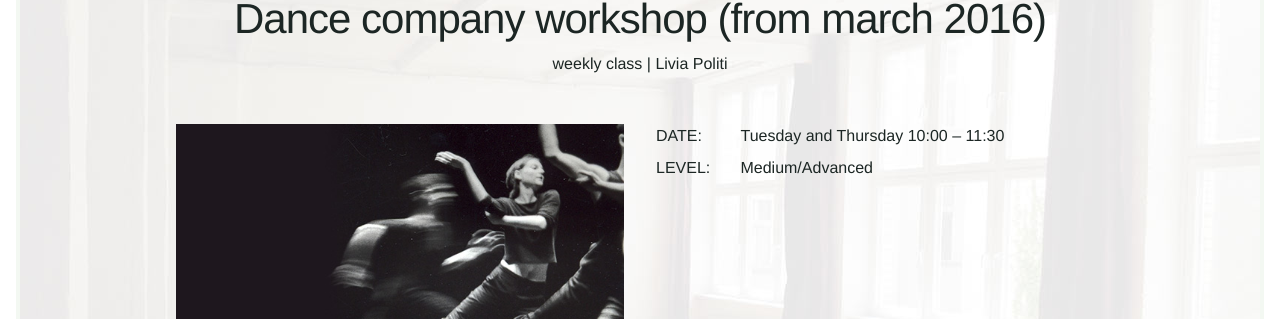
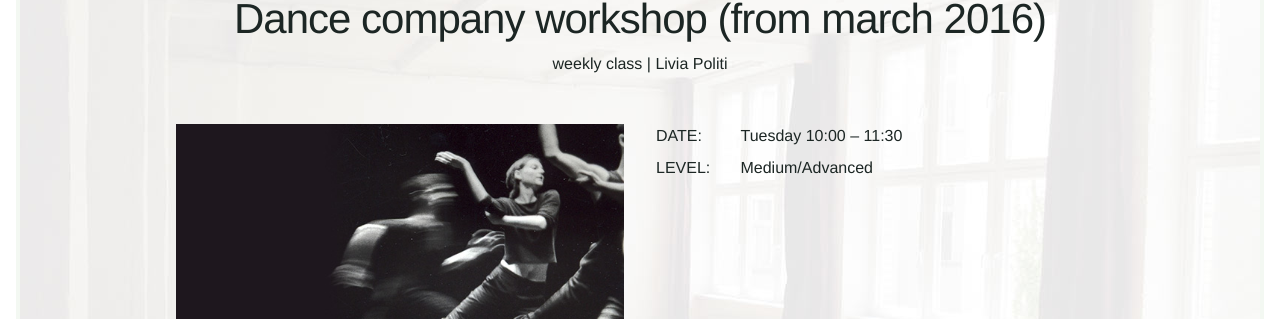
Before and after one commit to Kriesse/urbanraum, a Jekyll site: the page built from _classes/contempdanceworkshop.md, in a window 1280 px wide. Shown: the part 144-463 px from the top of the page. Built offline with Jekyll 4.4.1, drawn with Linux system fonts in a browser that asks for light colours; nearby versions of some CDN libraries.

Commit message:
Update contempdanceworkshop.md
nur dienstags

```diff
--- a/_classes/contempdanceworkshop.md
+++ b/_classes/contempdanceworkshop.md
@@ -12,8 +12,8 @@ price_en: "90 Euro/12 classes | 64 Euro/8 classes | 34 Euro/4 classes | Drop-in:
 price_de: "90 Euro/12 Termine | 64 Euro/8 Termine |
   34 Euro/4 Termine | Drop-in: 10 Euro"
 
-weekday_en: "Tuesday and Thursday"
-weekday_de: "Dienstag und Donnerstag"
+weekday_en: "Tuesday"
+weekday_de: "Dienstag"
 
 time: "10 am"
 endtime: "11:30 am"
```
